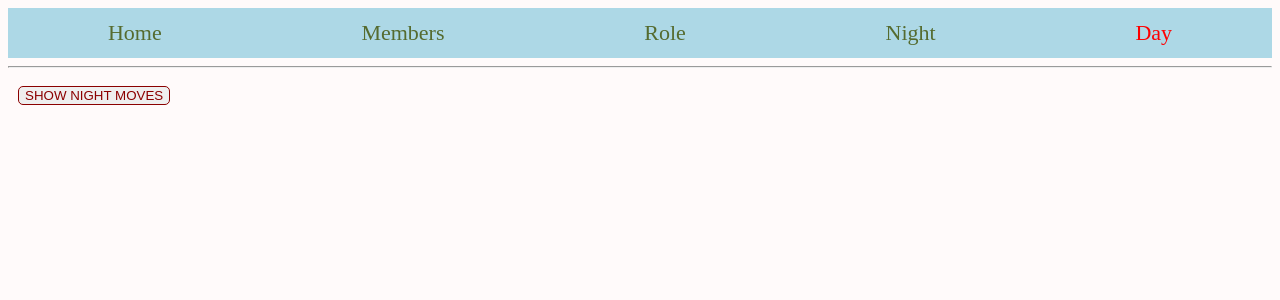
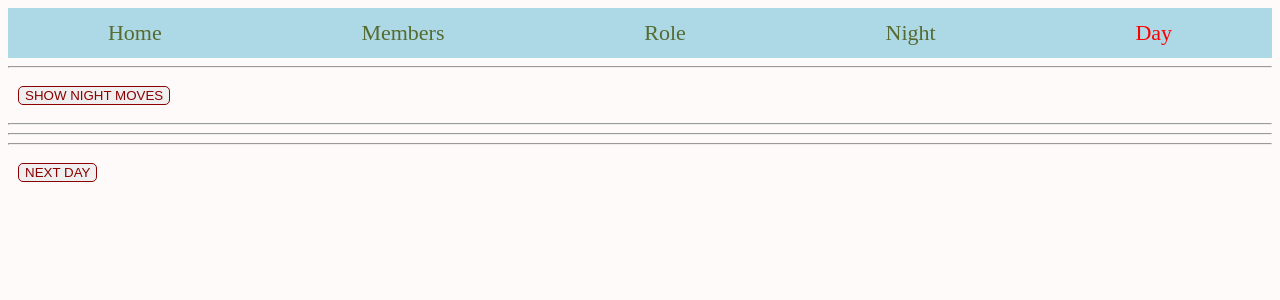
Before and after one commit to tato88/mafia, a React (Create React App) app: page /day in a window 1280 px wide. Shown: the top 300 px of the page. Built offline with nearby package versions, Linux system fonts and the light colour scheme.

Commit message:
new game mode -> Done 3 routes for NIGHT -> Done refactor function in RolePage -> Done mafiaPage -> Done doctorPage -> Done dayPage -> in progress police -> Done nextDay button -> Done
todo:
!!!RELOCATE from MafiaPage and DoctorPage -> Done with КАСТИЛЬ ???

css:
night 3/3
day

```diff
--- a/src/components/MemberWithRole/MemberWithRole.js
+++ b/src/components/MemberWithRole/MemberWithRole.js
@@ -11,7 +11,7 @@ const MemberWithRole = ({member}) => {
     }
 
     const setRole = (eTargetValue) => {
-        const resetConfirm = window.confirm("are you sure ?")
+        const resetConfirm = window.confirm(`!!!   ${eTargetValue}   !!! ARE YOU SHURE ???`)
         if (resetConfirm) {
             const membersCheck = JSON.parse(localStorage.getItem('members')) || []
             for (const memberCheck of membersCheck) {
--- a/src/pages/DayPage/DayPage.js
+++ b/src/pages/DayPage/DayPage.js
@@ -10,20 +10,40 @@ const DayPage = () => {
         const deadMan = membersArr.filter(player => player.status === 'killed') || []
         const medicMan = membersArr.filter(player => player.status === 'medic') || []
         e.preventDefault()
-        if (medicMan.length > 0){
+        if (medicMan.length > 0) {
             setTTT(medicMan)
         }
         if (deadMan.length > 0) {
             setTTT(deadMan)
         }
     }
+    const nextDay = (e) => {
+        e.preventDefault()
+        if (ttt[0].status === 'killed') {
+            const membersArr = JSON.parse(localStorage.getItem('members'))
+            const membersArrWithOutDeadMan = membersArr.filter(player => player.status !== 'killed')
+            console.log(membersArrWithOutDeadMan);
+            for (const lookMedic of membersArrWithOutDeadMan) {
+                console.log(lookMedic)
+                if (lookMedic.status === 'medic') {
+                    delete lookMedic.status
+                }
+            }
+            localStorage.setItem('members', JSON.stringify(membersArrWithOutDeadMan))
+        }
+        setTTT(null)
 
+    }
 
     return (
         <div>
             {ttt && ttt.map(member =>
-                <div key={member.name}>{member.status}  <strong>{member.name}</strong></div>)}
+                <div key={member.name}>{member.status} <strong>{member.name}</strong></div>)}
             <button onClick={showNightMoves}>SHOW NIGHT MOVES</button>
+            <hr/>
+            <hr/>
+            <hr/>
+            <button onClick={nextDay}>NEXT DAY</button>
         </div>
     );
 };
--- a/src/pages/RolePage/RolePage.module.css
+++ b/src/pages/RolePage/RolePage.module.css
@@ -10,19 +10,19 @@ form button {
     background: lightgray;
 }
 
-.citizenBut:hover {
-    color: lightgray;
-    background: darkslategray;
-}
+/*.citizenBut:hover {*/
+/*    color: lightgray;*/
+/*    background: darkslategray;*/
+/*}*/
 
 .mafiaBut {
     background: red;
 }
 
-.mafiaBut:hover {
-    color: red;
-    background: black;
-}
+/*.mafiaBut:hover {*/
+/*    color: red;*/
+/*    background: black;*/
+/*}*/
 
 
 .doctorBut {
@@ -30,18 +30,18 @@ form button {
     border: 1px solid black;
 }
 
-.doctorBut:hover {
-    color: red;
-}
+/*.doctorBut:hover {*/
+/*    color: red;*/
+/*}*/
 
 .policeBut {
     background: deepskyblue;
 }
 
-.policeBut:hover {
-    color: red;
-    font-weight: bolder;
-}
+/*.policeBut:hover {*/
+/*    color: red;*/
+/*    font-weight: bolder;*/
+/*}*/
 
 .nextPrevMemb {
     margin: 10px;
```
